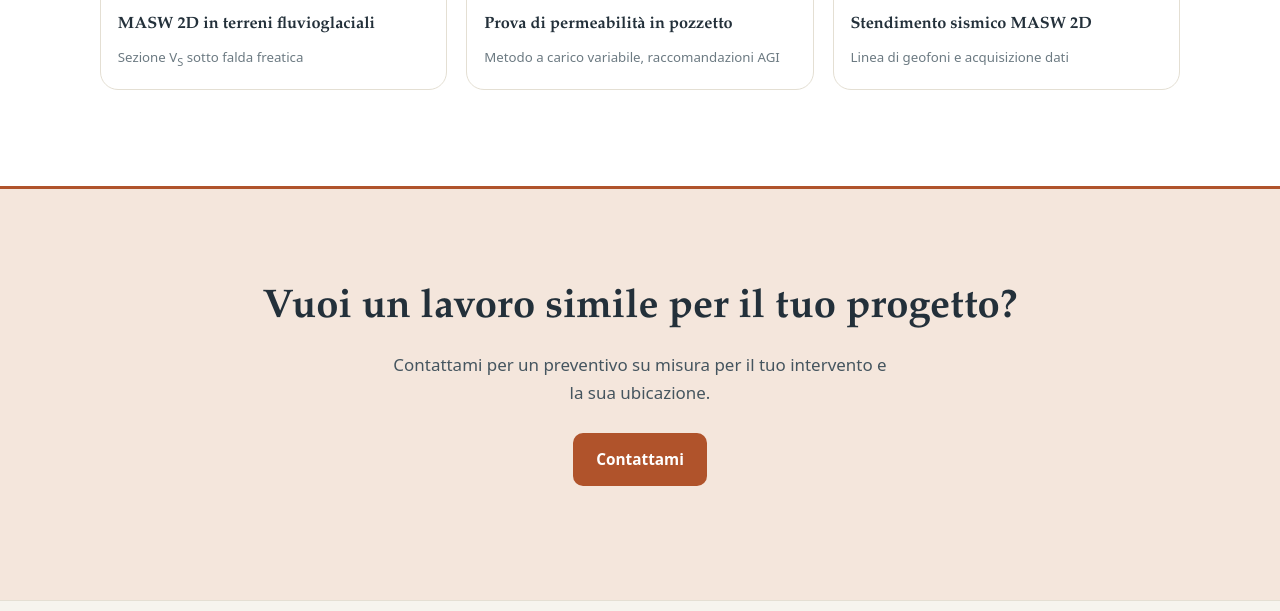
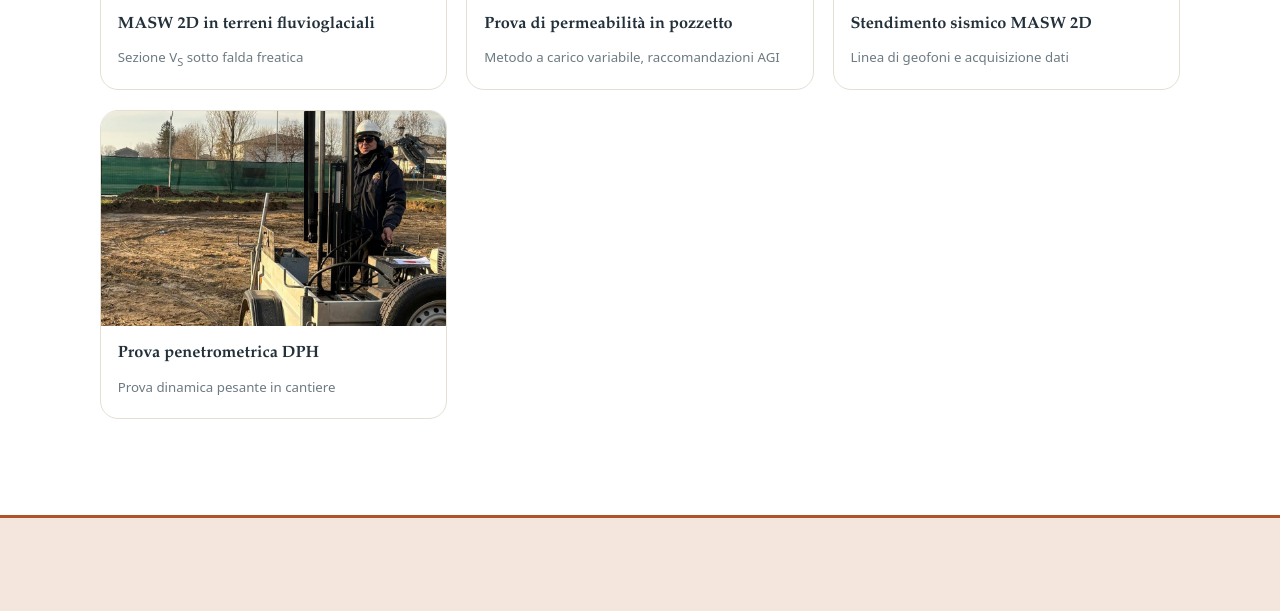
Before and after one commit to geologofedele-hue/geologofedele.it, a plain HTML site: page galleria.html in a window 1280 px wide. Shown: the part 1735-2346 px from the top of the page. Drawn offline with Linux system fonts and the light colour scheme.

Commit message:
Galleria: aggiunta foto prova penetrometrica dinamica DPH
Co-Authored-By: Claude Sonnet 5 <noreply@anthropic.com>

```diff
--- a/galleria.html
+++ b/galleria.html
@@ -149,6 +149,13 @@
           <span class="gallery-cap"><strong>Stendimento sismico MASW 2D</strong><span>Linea di geofoni e acquisizione dati</span></span>
         </button>
 
+        <button class="gallery-item" type="button" data-lightbox
+          data-full="assets/img/foto/lavoro-14.jpg"
+          data-caption="<strong>Prova penetrometrica dinamica con strumento DPH</strong><br>Esecuzione di una prova penetrometrica dinamica pesante in cantiere, per la ricostruzione stratigrafica speditiva e la stima dei parametri geotecnici del terreno.">
+          <img src="assets/img/foto/lavoro-14.jpg" alt="Tecnico durante l'esecuzione di una prova penetrometrica dinamica con strumento DPH in cantiere" loading="lazy">
+          <span class="gallery-cap"><strong>Prova penetrometrica DPH</strong><span>Prova dinamica pesante in cantiere</span></span>
+        </button>
+
       </div>
     </div>
   </section>
```
Also changed, not shown: assets/img/foto/LEGGIMI.txt, assets/img/foto/lavoro-14.jpg (added).
